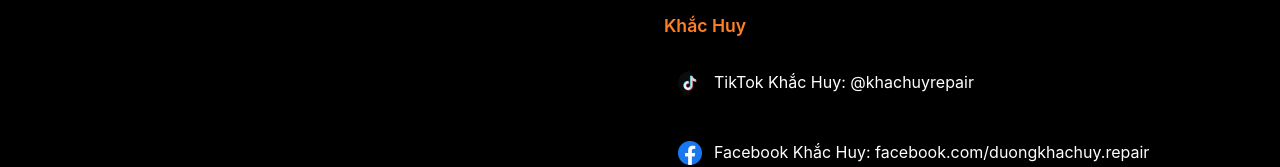
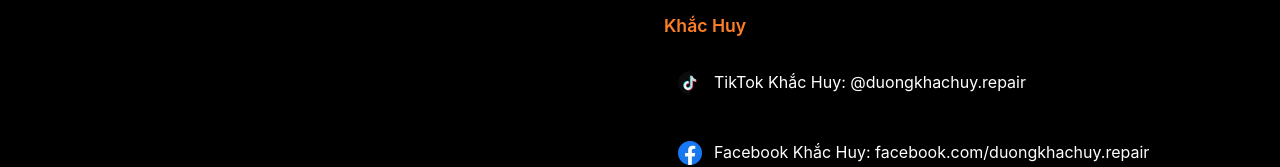
Before and after one commit to ThucTranVN/khachuyrepair, a React (Vite) app: page /blog in a window 1280 px wide. Shown: the part 1295-1462 px from the top of the page. Built offline with nearby package versions, Linux system fonts and the light colour scheme; no server answers; the database is empty.

Commit message:
update tiktok link

```diff
--- a/src/components/FooterComponent.jsx
+++ b/src/components/FooterComponent.jsx
@@ -108,9 +108,9 @@
               </a>
 
               <h4 className="footer-contact-group">Khắc Huy</h4>
-              <a href="https://www.tiktok.com/@khachuyrepair" target="_blank" rel="noopener noreferrer" className="social-link">
+              <a href="https://www.tiktok.com/@duongkhachuy.repair" target="_blank" rel="noopener noreferrer" className="social-link">
                 <img src={tiktokIcon} alt="TikTok Khắc Huy" className="social-icon" />
-                <span>TikTok Khắc Huy: @khachuyrepair</span>
+                <span>TikTok Khắc Huy: @duongkhachuy.repair</span>
               </a>
               <a href="https://www.facebook.com/duongkhachuy.repair" target="_blank" rel="noopener noreferrer" className="social-link">
                 <img src={facebookIcon} alt="Facebook Khắc Huy" className="social-icon" />
```
